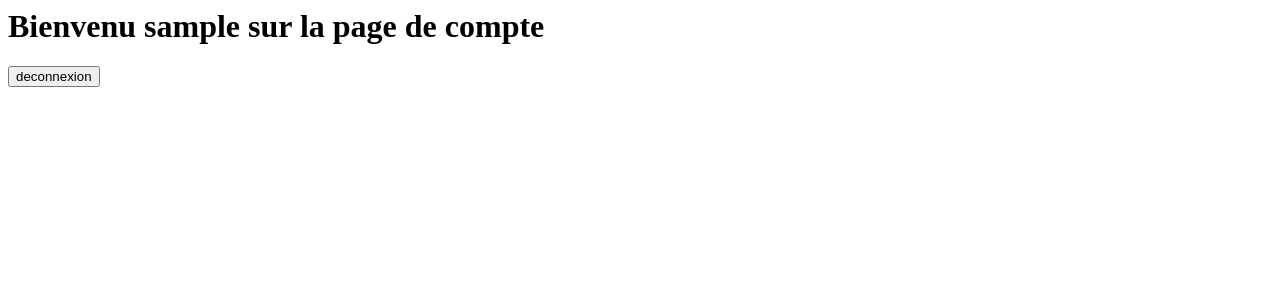
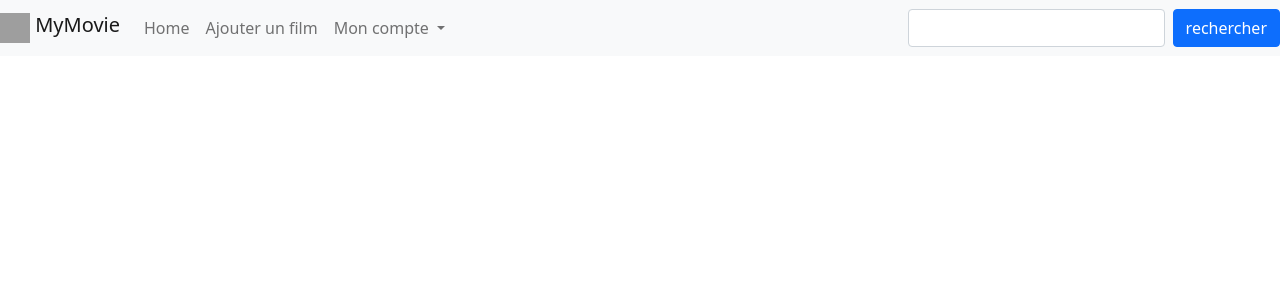
Before and after one commit to Julien02140/Serveur_RT_0704, a Flask app: page /account in a window 1280 px wide. Shown: the top 300 px of the page. Run offline with Flask 3, Linux system fonts and the light colour scheme; the visitor is signed in with stand-in values (Sample User, id 1); some libraries are stand-ins or nearby versions; grey boxes are pictures that could not be loaded.

Commit message:
modif de account.html, ajout d'une barre de naviguation

```diff
--- a/app.py
+++ b/app.py
@@ -22,7 +22,8 @@ def avant_requete():
 @app.route("/supprime_session")
 def supprime_session():
     session.pop("utilisateur", None)
-    return render_template("page_login.html")
+    flash("Vous êtes deconnecté","success")
+    return render_template("login.html")
 
 @app.route("/account")
 def account():
@@ -51,13 +52,16 @@ def register():
     if password != confirm_password:
         return "le mot de passe de confirmation n'est pas le même"
 
-    """reponse = requests.post(API_URL + "register_user",donnee)
+    reponse = requests.post(API_URL + "register_user",donnee)
     if reponse.status_code == 200:
-        reponse_api = reponse.json().get("message")"""
-    flash("compte cree",'success')
-    return redirect(url_for("page_login"))
-    #else:
-      #  return "Echec de l'inscription, problème de connexion"
+        reponse_api = reponse.json().get("message")
+        if(reponse_api == "Utilisateur ajouté"):
+            flash("compte cree",'success')
+            return redirect(url_for("page_login"))
+        else:
+            return "problème sur l'api"
+    else:
+      return "Echec de l'inscription, problème de connexion"
 
 @app.route("/verif_login", methods=['POST'])
 def verif_login():
--- a/templates/account.html
+++ b/templates/account.html
@@ -1,3 +1,66 @@
-<h1>Bienvenu {{utilisateur}} sur la page de compte</h1>
+<!doctype html>
+<html lang="en">
+  <head>
+    <!-- Required meta tags -->
+    <meta charset="utf-8">
+    <meta name="viewport" content="width=device-width, initial-scale=1, shrink-to-fit=no">
 
-<button onclick="window.location = 'http://localhost::3000/supprime_session'" type="submit">deconnexion</button>
+    <!-- Bootstrap CSS -->
+    <link href="https://cdn.jsdelivr.net/npm/bootstrap@5.1.3/dist/css/bootstrap.min.css" rel="stylesheet" integrity="sha384-1BmE4kWBq78iYhFldvKuhfTAU6auU8tT94WrHftjDbrCEXSU1oBoqyl2QvZ6jIW3" crossorigin="anonymous">
+    <title>account</title>
+  </head>
+  <body>
+
+    <nav class="navbar navbar-expand-sm navbar-light bg-light">
+
+        <a href="#"
+            class="navbar-brand mb-0 h1">
+            <img
+            class="d-inline-block align-top"
+            src="https://getbootstrap.com/docs/4.0/assets/brand/bootstrap-solid.svg"
+            width="30" height="30"/>
+            MyMovie
+        </a>
+        <div class="collapse navbar-collapse"
+            id="navbar-nav">
+            <ul class="navbar-nav">
+                <li class="nav-item active">
+                    <a href="#" class="nav-link">Home</a>
+                </li>
+                <li class="nav-item active">
+                    <a href="#" class="nav-link">Ajouter un film</a>
+                </li>
+                <div class="collapse navbar-collapse" id="navbarNavDarkDropdown">
+                    <ul class="navbar-nav">
+                      <li class="nav-item dropdown">
+                        <a class="nav-link dropdown-toggle" href="#" id="navbarDarkDropdownMenuLink" role="button" data-bs-toggle="dropdown" aria-expanded="false">
+                        Mon compte
+                        </a>
+                        <ul class="dropdown-menu dropdown-menu-light" aria-labelledby="navbarDarkDropdownMenuLink">
+                          <li><a class="dropdown-item" href="#">Paramètres</a></li>
+                          <li><a class="dropdown-item" href="{{ url_for('supprime_session') }}">Déconnexion</a></li>
+                        </ul>
+                      </li>
+                    </ul>
+                  </div>
+            </ul>
+        </div>
+        <form class="d-flex">
+            <input type="text" class="form-control me-2">
+            <button type="submit"
+            class="btn btn-primary">rechercher</button>
+        </form>
+    </nav>
+
+
+
+
+
+
+    <!-- Optional JavaScript -->
+    <!-- jQuery first, then Popper.js, then Bootstrap JS -->
+    <script src="https://code.jquery.com/jquery-3.2.1.slim.min.js" integrity="sha384-KJ3o2DKtIkvYIK3UENzmM7KCkRr/rE9/Qpg6aAZGJwFDMVNA/GpGFF93hXpG5KkN" crossorigin="anonymous"></script>
+    <script src="https://cdn.jsdelivr.net/npm/popper.js@1.12.9/dist/umd/popper.min.js" integrity="sha384-ApNbgh9B+Y1QKtv3Rn7W3mgPxhU9K/ScQsAP7hUibX39j7fakFPskvXusvfa0b4Q" crossorigin="anonymous"></script>
+    <script src="https://cdn.jsdelivr.net/npm/bootstrap@5.1.3/dist/js/bootstrap.bundle.min.js" integrity="sha384-ka7Sk0Gln4gmtz2MlQnikT1wXgYsOg+OMhuP+IlRH9sENBO0LRn5q+8nbTov4+1p" crossorigin="anonymous"></script>
+</body>
+</html>
--- a/templates/register.html
+++ b/templates/register.html
@@ -18,6 +18,9 @@
         <label for="firstname">Prenom :</label>
         <input type="text" id="firstname" name="firstname"><br>
 
+        <label for="firstname">Age :</label>
+        <input type="number"  id="age" name="age"><br>
+
         <label for="email">email :</label>
         <input type="email" id="email" name="email"><br>
 
```
Also changed, not shown: templates/base.html (added, +30 -0 lines).
